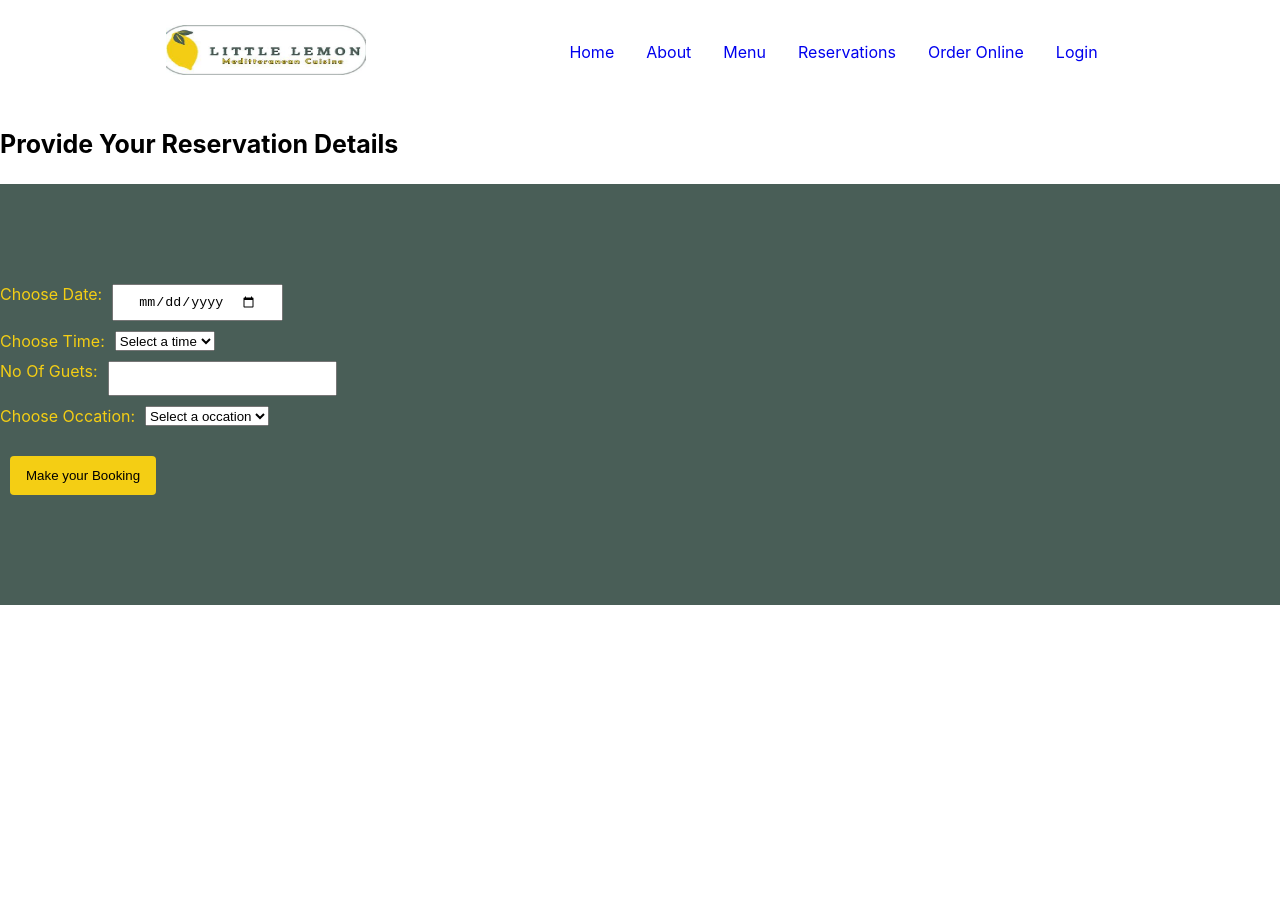
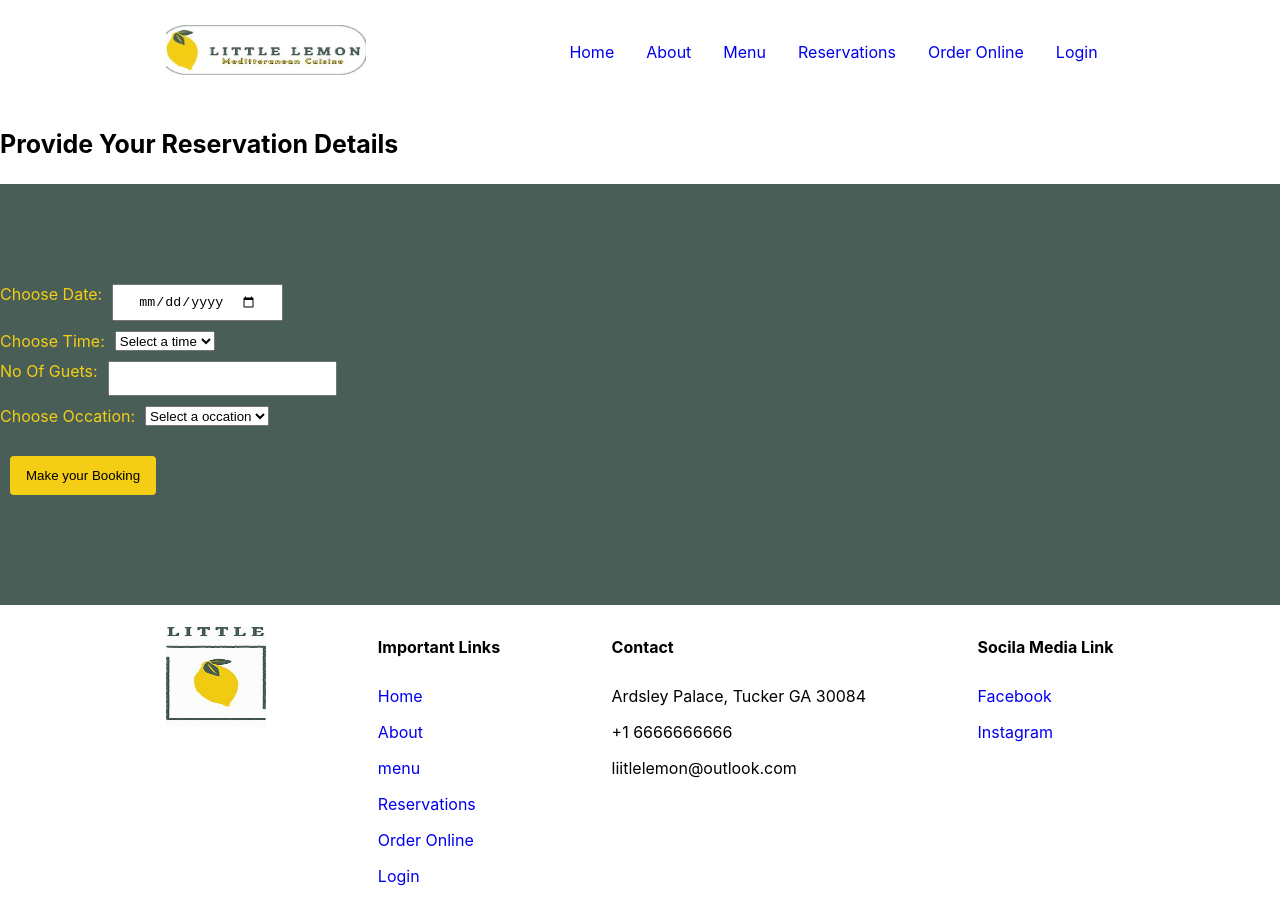
Before and after one commit to srao20/Little_Lemon_Restaurant, a React (Create React App) app in the folder little_lemon/: page /reservations in a window 1280 px wide. Before the commit the page ends 800 px from the top, so only its background shows below. Built offline with nearby package versions, Linux system fonts and the light colour scheme.

Commit message:
Added footer

```diff
--- a/little_lemon/src/App.css
+++ b/little_lemon/src/App.css
@@ -187,6 +187,33 @@ form label {
   color: blue;
 }
 
+footer section{
+  padding: 10px 13%;
+  display: flex;
+  justify-content: space-between;
+  align-items: start;
+}
+
+.web-logo img{
+  margin-top: 12px;
+  cursor: pointer;
+  width: 100px;
+  height: 100px;
+}
+
+footer h3{
+  font-size: 18px;
+}
+
+footer ul{
+  padding: 0;
+}
+
+footer ul li{
+  padding: 8px 0;
+}
+
+
 
 @media screen and (max-width: 768px){
   .menu-icon {
--- a/little_lemon/src/App.js
+++ b/little_lemon/src/App.js
@@ -11,6 +11,7 @@ function App() {
     <>
       <Nav />
       <Main />
+      <Footer />
     </>
   );
 }
--- a/little_lemon/src/Footer.js
+++ b/little_lemon/src/Footer.js
@@ -1,31 +1,33 @@
-import logo from "./images/logo1.jpg"
+import logo from "./images/footer_logo.jpg"
 
-function Footer() {
+const Footer = () => {
     return (
         <>
             <footer>
+                <section>
+                    <div className="web-logo">
                         <img src={logo} alt="logo"/>
+                    </div>
+
                     <div>
                         <div>
-                        <h4>Doormat Navigation</h4>
-                    </div>
-                    <div>
+                            <h4>Important Links</h4>
                             <ul>
-                            <li><a href="home.html">Home</a></li>
-                            <li><a href="about.html">About</a></li>
-                            <li><a href="menu.html">menu</a></li>
-                            <li><a href="reservations.html">Reservations</a></li>
-                            <li><a href="orderOnline.html">Order Online</a></li>
-                            <li><a href="login.html">Login</a></li>
+                                <li><a href="/">Home</a></li>
+                                <li><a href="/">About</a></li>
+                                <li><a href="/">menu</a></li>
+                                <li><a href="/">Reservations</a></li>
+                                <li><a href="/">Order Online</a></li>
+                                <li><a href="/">Login</a></li>
                             </ul>
                         </div>
                     </div>
                     <div>
                         <h4>Contact</h4>
                         <ul>
-                        <li>Address</li>
-                        <li>Phone</li>
-                        <li>Email</li>
+                            <li>Ardsley Palace, Tucker GA 30084</li>
+                            <li>+1 6666666666</li>
+                            <li>liitlelemon@outlook.com</li>
                         </ul>
                     </div>
                     <div>
@@ -34,11 +36,12 @@ function Footer() {
                         </div>
                         <div>
                             <ul>
-                            <li><a>Facebook</a></li>
-                            <li><a>Instagram</a></li>
+                                <li><a href='/'>Facebook</a></li>
+                                <li><a href='/'>Instagram</a></li>
                             </ul>
                         </div>
                     </div>
+                </section>
             </footer>
         </>
     )
```
Also changed, not shown: little_lemon/src/images/footer_logo.jpg (added). Lines whose indentation alone changed are shown as unchanged.
